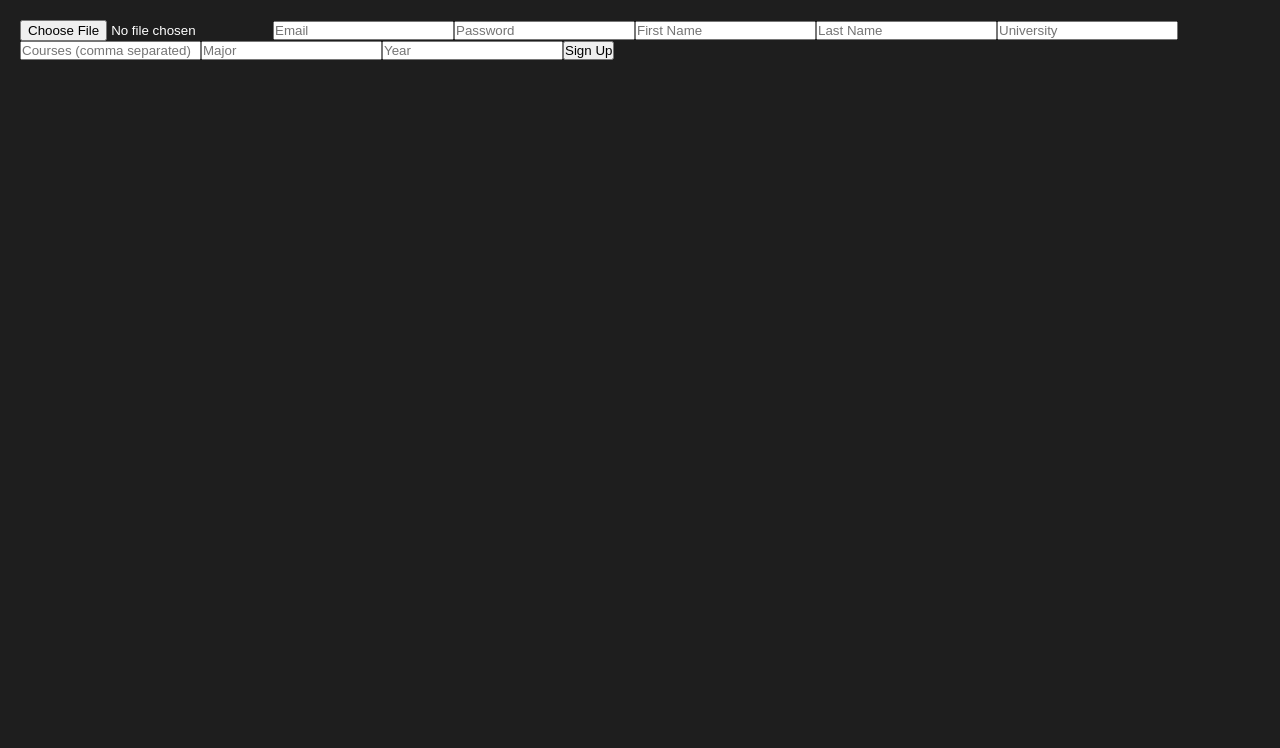
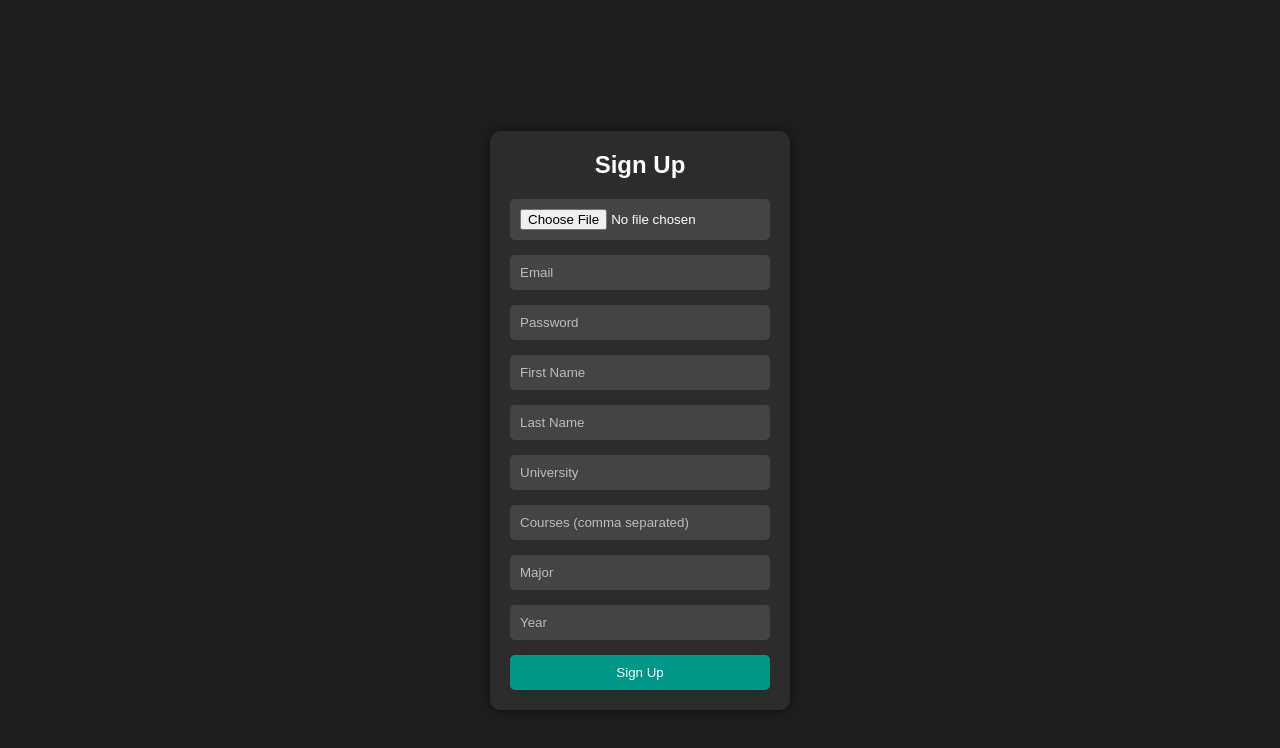
Before and after one commit to RawanKarroum/StudyBuddy, a React (Vite) app in the folder StudyBuddy/: page /signup in a window 1280 px wide. Shown: the top 748 px of the page. Built offline with nearby package versions, Linux system fonts and the light colour scheme; no server answers.

Commit message:
Added styling for logging in and signing up

```diff
--- /dev/null
+++ b/StudyBuddy/src/components/login/Login.css
@@ -0,0 +1,53 @@
+/* Container for centering the form */
+.login-container {
+    display: flex;
+    justify-content: center;
+    align-items: center;
+    height: 100vh; /* Use vh to make it take up the full height of the viewport */
+}
+
+/* Styling for the form */
+.login-form {
+    background-color: #2c2c2c;
+    padding: 20px;
+    border-radius: 10px;
+    box-shadow: 0 0 10px rgba(0, 0, 0, 0.5);
+    display: flex;
+    flex-direction: column;
+    width: 300px;
+}
+
+/* Header styling */
+.login-form h2 {
+    margin-bottom: 20px;
+    text-align: center;
+}
+
+/* Input styling */
+.login-input {
+    margin-bottom: 15px;
+    padding: 10px;
+    border: none;
+    border-radius: 5px;
+    background-color: #444;
+    color: #fff;
+}
+
+.login-input::placeholder {
+    color: #bbb;
+}
+
+/* Button styling */
+.login-button {
+    padding: 10px;
+    background-color: #009688;
+    color: #ffffff;
+    border: none;
+    border-radius: 5px;
+    cursor: pointer;
+    transition: background-color 0.3s ease;
+}
+
+.login-button:hover {
+    background-color: #007bbf;
+}
--- a/StudyBuddy/src/components/login/Login.tsx
+++ b/StudyBuddy/src/components/login/Login.tsx
@@ -1,29 +1,29 @@
 import React, { useState } from 'react';
-import { useNavigate } from 'react-router-dom';
 import { useAuth } from '../../context/AuthContext';
-import { handleError } from '../../utils/errorHandler';
+import './Login.css';
 
-const Login: React.FC = () => {
+const Login = () => {
     const [email, setEmail] = useState('');
     const [password, setPassword] = useState('');
     const { logIn } = useAuth();
-  const navigate = useNavigate();
 
-  const handleSubmit = async (e: React.FormEvent) => {
+    const handleSubmit = async (e) => {
         e.preventDefault();
         try {
             await logIn(email, password);
             alert('User logged in successfully!');
-      navigate('/users');
         } catch (error) {
-      alert(handleError(error).message);
+            alert('Error logging in: ', error.message);
         }
     };
 
     return (
-    <form onSubmit={handleSubmit}>
+        <div className="login-container">
+            <form className="login-form" onSubmit={handleSubmit}>
+                <h2>Login</h2>
                 <input
                     type="email"
+                    className="login-input"
                     value={email}
                     onChange={(e) => setEmail(e.target.value)}
                     placeholder="Email"
@@ -31,13 +31,15 @@ const Login: React.FC = () => {
                 />
                 <input
                     type="password"
+                    className="login-input"
                     value={password}
                     onChange={(e) => setPassword(e.target.value)}
                     placeholder="Password"
                     required
                 />
-      <button type="submit">Log In</button>
+                <button type="submit" className="login-button">Login</button>
             </form>
+        </div>
     );
 };
 
--- /dev/null
+++ b/StudyBuddy/src/components/signup/SignUp.css
@@ -0,0 +1,53 @@
+/* Container for centering the form */
+.signup-container {
+    display: flex;
+    justify-content: center;
+    align-items: center;
+    height: 100vh; /* Use vh to make it take up the full height of the viewport */
+}
+
+/* Styling for the form */
+.signup-form {
+    background-color: #2c2c2c;
+    padding: 20px;
+    border-radius: 10px;
+    box-shadow: 0 0 10px rgba(0, 0, 0, 0.5);
+    display: flex;
+    flex-direction: column;
+    width: 300px;
+}
+
+/* Header styling */
+.signup-form h2 {
+    margin-bottom: 20px;
+    text-align: center;
+}
+
+/* Input styling */
+.signup-input {
+    margin-bottom: 15px;
+    padding: 10px;
+    border: none;
+    border-radius: 5px;
+    background-color: #444;
+    color: #fff;
+}
+
+.signup-input::placeholder {
+    color: #bbb;
+}
+
+/* Button styling */
+.signup-button {
+    padding: 10px;
+    background-color: #009688;
+    color: #ffffff;
+    border: none;
+    border-radius: 5px;
+    cursor: pointer;
+    transition: background-color 0.3s ease;
+}
+
+.signup-button:hover {
+    background-color: #007bbf;
+}
--- a/StudyBuddy/src/components/signup/Signup.tsx
+++ b/StudyBuddy/src/components/signup/Signup.tsx
@@ -1,6 +1,7 @@
 import React, { useState } from 'react';
 import { useAuth } from '../../context/AuthContext';
 import { handleError } from '../../utils/errorHandler';
+import './SignUp.css'; // Import the CSS file
 
 const SignUp: React.FC = () => {
   const [email, setEmail] = useState('');
@@ -33,11 +34,14 @@ const SignUp: React.FC = () => {
   };
 
   return (
-    <form onSubmit={handleSubmit}>
+    <div className="signup-container">
+      <form onSubmit={handleSubmit} className="signup-form">
+        <h2>Sign Up</h2>
         <input
           type="file"
           accept="image/*"
           onChange={(e) => setProfilePic(e.target.files ? e.target.files[0] : null)}
+          className="signup-input"
         />
         <input
           type="email"
@@ -45,6 +49,7 @@ const SignUp: React.FC = () => {
           onChange={(e) => setEmail(e.target.value)}
           placeholder="Email"
           required
+          className="signup-input"
         />
         <input
           type="password"
@@ -52,6 +57,7 @@ const SignUp: React.FC = () => {
           onChange={(e) => setPassword(e.target.value)}
           placeholder="Password"
           required
+          className="signup-input"
         />
         <input
           type="text"
@@ -59,6 +65,7 @@ const SignUp: React.FC = () => {
           onChange={(e) => setFirstName(e.target.value)}
           placeholder="First Name"
           required
+          className="signup-input"
         />
         <input
           type="text"
@@ -66,6 +73,7 @@ const SignUp: React.FC = () => {
           onChange={(e) => setLastName(e.target.value)}
           placeholder="Last Name"
           required
+          className="signup-input"
         />
         <input
           type="text"
@@ -73,6 +81,7 @@ const SignUp: React.FC = () => {
           onChange={(e) => setUniversity(e.target.value)}
           placeholder="University"
           required
+          className="signup-input"
         />
         <input
           type="text"
@@ -80,6 +89,7 @@ const SignUp: React.FC = () => {
           onChange={(e) => setCourses(e.target.value.split(','))}
           placeholder="Courses (comma separated)"
           required
+          className="signup-input"
         />
         <input
           type="text"
@@ -87,6 +97,7 @@ const SignUp: React.FC = () => {
           onChange={(e) => setMajor(e.target.value)}
           placeholder="Major"
           required
+          className="signup-input"
         />
         <input
           type="text"
@@ -94,9 +105,11 @@ const SignUp: React.FC = () => {
           onChange={(e) => setYear(e.target.value)}
           placeholder="Year"
           required
+          className="signup-input"
         />
-      <button type="submit">Sign Up</button>
+        <button type="submit" className="signup-button">Sign Up</button>
       </form>
+    </div>
   );
 };
 
```
Lines whose indentation alone changed are shown as unchanged.
